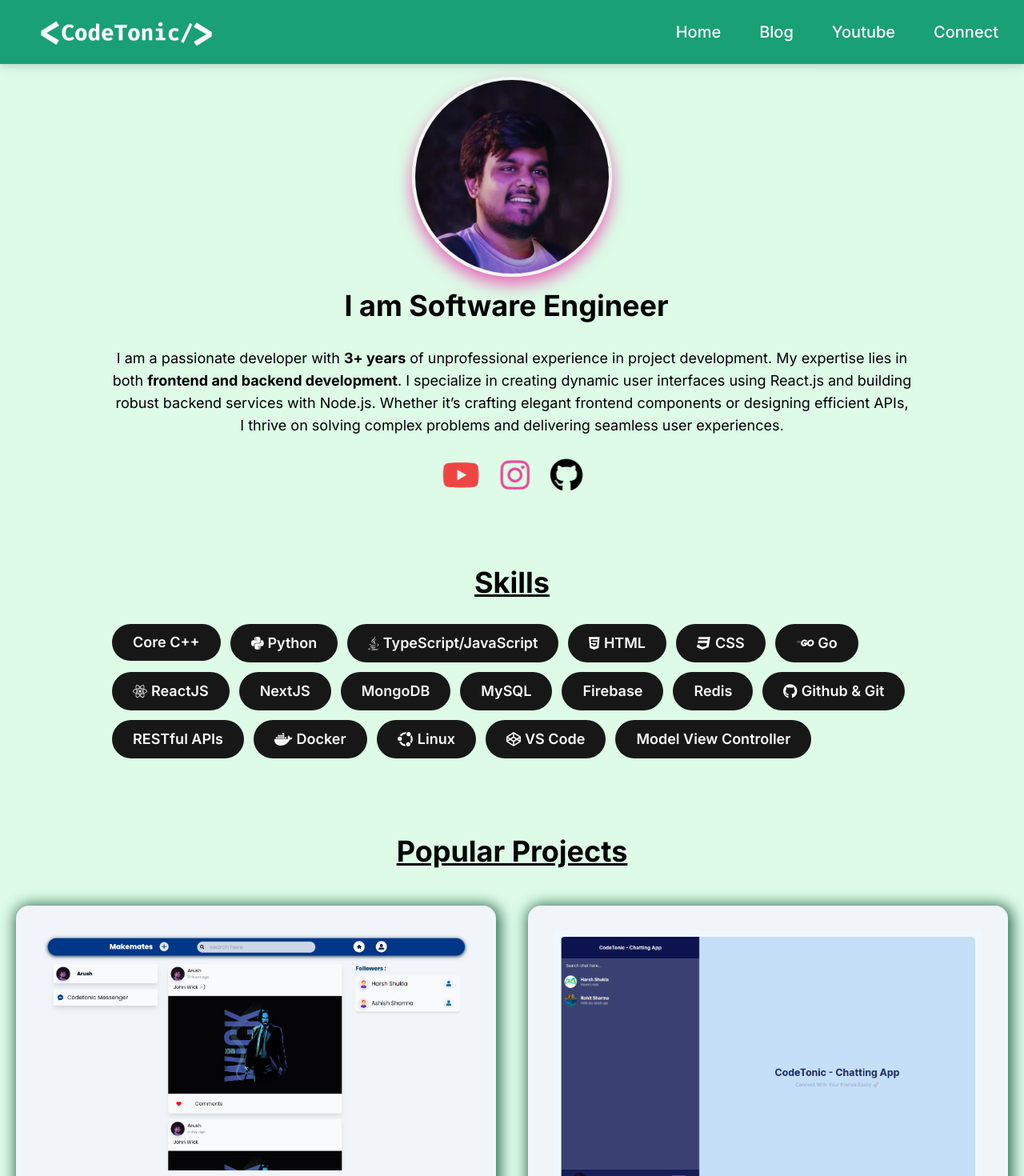
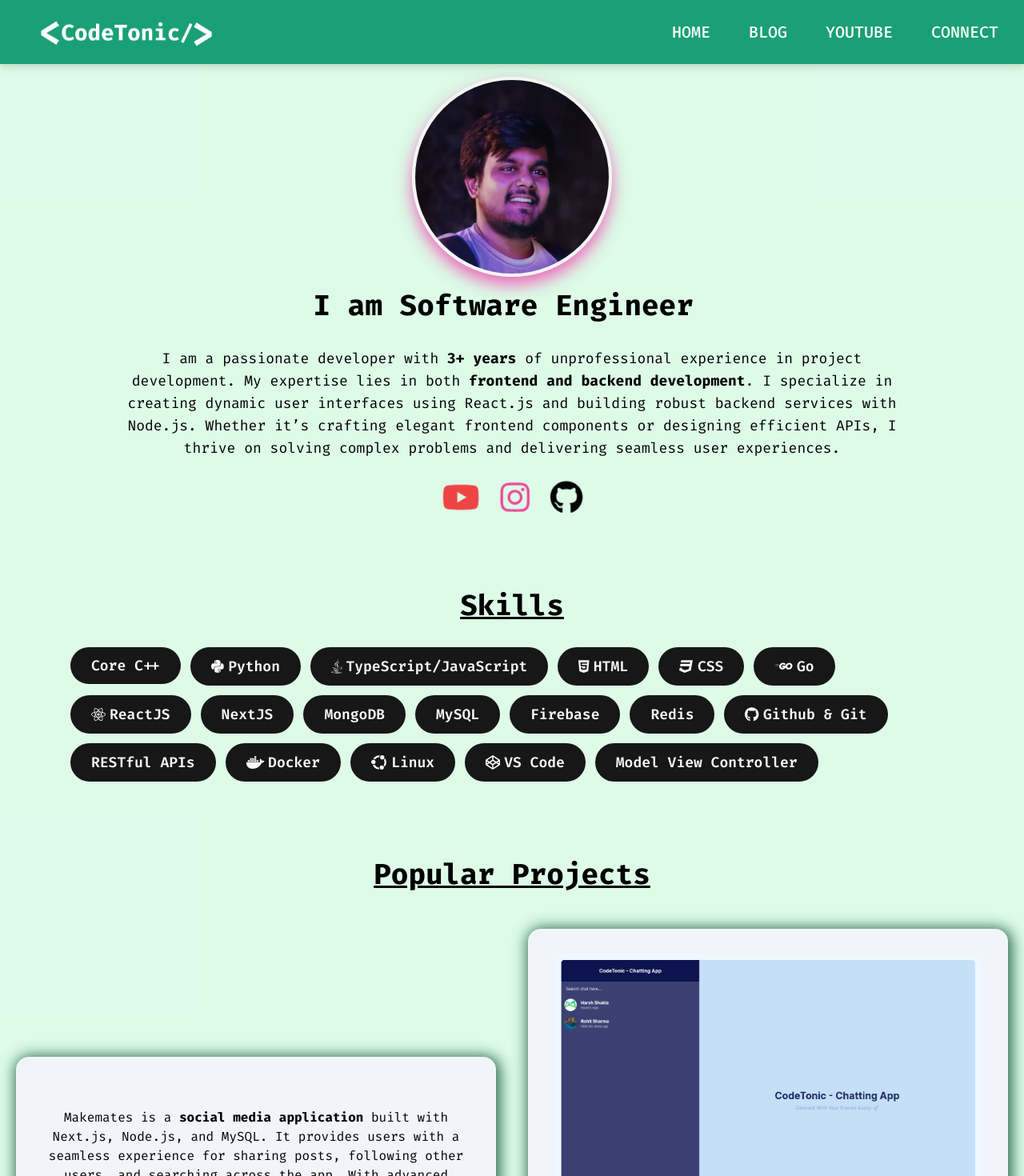
Before and after one commit to asyncarush/portfolio, a Next.js app: page / in a window 1280 px wide. Shown: the top 1470 px of the page at 80% size. Built offline with nearby package versions, Linux system fonts and the light colour scheme.

Commit message:
add responsiveness

```diff
--- a/app/layout.tsx
+++ b/app/layout.tsx
@@ -1,8 +1,9 @@
 import type { Metadata } from "next";
-import { Inter } from "next/font/google";
 import "./globals.css";
 
-const inter = Inter({ subsets: ["latin"] });
+import { Fira_Code } from "next/font/google";
+
+const firacode = Fira_Code({ subsets: ["latin"] });
 
 export const metadata: Metadata = {
   title: "<CodeTonic/>",
@@ -16,7 +17,9 @@
 }>) {
   return (
     <html lang="en">
-      <body className={`${inter.className} bg-green-200 flex justify-center`}>
+      <body
+        className={`${firacode.className} bg-green-200 flex justify-center`}
+      >
         {children}
       </body>
     </html>
--- a/app/page.tsx
+++ b/app/page.tsx
@@ -3,11 +3,10 @@
 import Navbar from "@/components/Navbar";
 import Populars from "@/components/Popular";
 import Skills from "@/components/Skills";
-import { AnimatePresence } from "framer-motion";
 
 export default function Home() {
   return (
-    <main className="flex min-h-screen w-[1400px] flex-col bg-white/50 ">
+    <main className="flex min-h-screen w-full md:w-[1400px] flex-col bg-white/50 ">
       <Navbar />
       <Info />
       <Skills />
--- a/components/Info.tsx
+++ b/components/Info.tsx
@@ -32,11 +32,13 @@
         ]}
         wrapper="span"
         speed={50}
-        className="text-4xl font-bold relative top-4"
+        className="text-2xl md:text-4xl font-bold relative top-4"
         repeat={Infinity}
       />
 
-      <p className="text-lg w-[1000px] text-center mt-12">
+      <p
+        className={`px-2 text-md md:text-lg w-full md:w-[1000px] text-center mt-12`}
+      >
         I am a passionate developer with <b>3+ years</b> of unprofessional
         experience in project development. My expertise lies in both{" "}
         <b>frontend and backend development</b>. I specialize in creating
--- a/components/Navbar.tsx
+++ b/components/Navbar.tsx
@@ -1,8 +1,18 @@
 import Image from "next/image";
 import Logo from "@/public/logo.png";
 import Link from "next/link";
-import { useScroll, useSpring } from "framer-motion";
-import { useEffect } from "react";
+
+import {
+  Sheet,
+  SheetContent,
+  SheetDescription,
+  SheetHeader,
+  SheetTitle,
+  SheetTrigger,
+} from "@/components/ui/sheet";
+import { FontAwesomeIcon } from "@fortawesome/react-fontawesome";
+import { faMarkdown } from "@fortawesome/free-brands-svg-icons";
+import { FaBars } from "react-icons/fa";
 
 export default function Navbar() {
   return (
@@ -13,22 +23,49 @@
             <Image src={Logo} width="220" height="100" alt="codetonic logo" />
           </Link>
         </div>
-        <ul className="flex gap-12 text-xl items-center text-white pr-8 font-medium">
+
+        <ul className="hidden md:flex gap-12 text-xl items-center text-white pr-8 font-medium">
           <li>
-            <Link href="/">Home</Link>
+            <Link href="/">HOME</Link>
           </li>
           <li>
-            <Link href="/blog">Blog</Link>
+            <Link href="/blog">BLOG</Link>
           </li>
           <li>
-            <Link href="/youtube">Youtube</Link>
+            <Link href="/youtube">YOUTUBE</Link>
           </li>
           <li>
-            <Link href="/connect">Connect</Link>
+            <Link href="/connect">CONNECT</Link>
           </li>
         </ul>
+        <div className="md:hidden md:z-[999999999]">
+          <Sheet>
+            <SheetTrigger className="pr-8">
+              <FaBars className="text-white w-6 h-6" />
+            </SheetTrigger>
+            <SheetContent className="w-full top-[80px]">
+              <SheetHeader>
+                <SheetDescription>
+                  <ul className="flex flex-col gap-8">
+                    <li>
+                      <Link href="/">HOME</Link>
+                    </li>
+                    <li>
+                      <Link href="/blog">BLOG</Link>
+                    </li>
+                    <li>
+                      <Link href="/youtube">YOUTUBE</Link>
+                    </li>
+                    <li>
+                      <Link href="/connect">CONNECT</Link>
+                    </li>
+                  </ul>
+                </SheetDescription>
+              </SheetHeader>
+            </SheetContent>
+          </Sheet>
+        </div>
       </header>
-      <div></div>
     </>
   );
 }
--- a/components/Popular.tsx
+++ b/components/Popular.tsx
@@ -17,13 +17,13 @@
     <div className="flex flex-col w-full mt-24 items-center">
       <h1 className="text-4xl font-bold underline">Popular Projects</h1>
 
-      <div className="flex justify-between gap-10">
-        <div className="rounded-2xl hover:scale-105 duration-500 justify-between cursor-pointer w-[600px] mt-12 p-8 bg-slate-100 shadow-[2px_2px_18px_3px_#276749] flex flex-col items-center gap-8">
-          <div>
+      <div className="flex md:flex-row flex-col items-center justify-between gap-10">
+        <div className="rounded-2xl hover:scale-105 duration-500 justify-between cursor-pointer w-[400px] md:w-[600px] mt-12 p-8 bg-slate-100 shadow-[2px_2px_18px_3px_#276749] flex flex-col items-center gap-8">
+          <div className="relative  md:w-[600px] h-auto">
             <Image
               src={makematesThumbnail}
-              width={"600"}
-              height={"300"}
+              width="0"
+              height="0"
               alt="makemates-image"
             />
           </div>
@@ -57,7 +57,7 @@
           </div>
         </div>
 
-        <div className="w-[600px] rounded-2xl hover:scale-105 duration-500 cursor-pointer justify-between mt-12 p-8 bg-slate-100 shadow-[2px_2px_18px_3px_#276749] flex flex-col items-center gap-8">
+        <div className="rounded-2xl hover:scale-105 duration-500 justify-between cursor-pointer w-[400px] md:w-[600px] mt-12 p-8 bg-slate-100 shadow-[2px_2px_18px_3px_#276749] flex flex-col items-center gap-8">
           <div>
             <Image
               src={chat}
--- a/components/Skills.tsx
+++ b/components/Skills.tsx
@@ -17,27 +17,10 @@
 import { motion } from "framer-motion";
 
 function Skills() {
-  const allSkils = ["HTML", "CSS", "TypeScript"];
-  //   Languages: C++, Python, JavaScript, Typescript, HTML, CSS, Go Lang
-  //   Frontend Frameworks: ReactJS, NextJS
-  //   Backend Frameworks: NodeJS, Express
-  //   Database: MongoDB, Firebase, MySQL, Redis, PostgreSQL
-  //   Others: Git & GitHub, RESTful APIs, OOPS, MVC, Docker
-  //   Soft skills: Technical Communication, Technical leadership, Team player
-  //   Tools: Linux, Visual Studio Code, Figma for Web Design
-  // <motion.div
-  // initial={{ scale: 0 }}
-  // animate={{ rotate: 180, scale: 1 }}
-  // transition={{
-  //   type: "spring",
-  //   stiffness: 260,
-  //   damping: 20
-  // }}
-
   return (
     <div className="flex flex-col items-center mt-24">
       <h1 className="text-4xl font-bold underline">Skills</h1>
-      <div className="mt-8 flex gap-3 font-bold flex-wrap w-[1000px]">
+      <div className="mt-8 flex gap-3 font-bold flex-wrap flex-col px-12 md:flex-row w-full md:w-[1200px]">
         <motion.div
           initial={{ scale: 0 }}
           animate={{ scale: 1 }}
--- a/components/Social.tsx
+++ b/components/Social.tsx
@@ -15,7 +15,7 @@
     <motion.div
       initial={{ scale: 1 }}
       animate={{ scale: 1.3 }}
-      transition={{ ease : "easeOut"}}
+      transition={{ ease: "easeOut" }}
       className="mt-8"
     >
       <p className="social-container flex gap-5">
--- /dev/null
+++ b/components/ui/sheet.tsx
@@ -0,0 +1,140 @@
+"use client"
+
+import * as React from "react"
+import * as SheetPrimitive from "@radix-ui/react-dialog"
+import { cva, type VariantProps } from "class-variance-authority"
+import { X } from "lucide-react"
+
+import { cn } from "@/lib/utils"
+
+const Sheet = SheetPrimitive.Root
+
+const SheetTrigger = SheetPrimitive.Trigger
+
+const SheetClose = SheetPrimitive.Close
+
+const SheetPortal = SheetPrimitive.Portal
+
+const SheetOverlay = React.forwardRef<
+  React.ElementRef<typeof SheetPrimitive.Overlay>,
+  React.ComponentPropsWithoutRef<typeof SheetPrimitive.Overlay>
+>(({ className, ...props }, ref) => (
+  <SheetPrimitive.Overlay
+    className={cn(
+      "fixed inset-0 z-50 bg-black/80  data-[state=open]:animate-in data-[state=closed]:animate-out data-[state=closed]:fade-out-0 data-[state=open]:fade-in-0",
+      className
+    )}
+    {...props}
+    ref={ref}
+  />
+))
+SheetOverlay.displayName = SheetPrimitive.Overlay.displayName
+
+const sheetVariants = cva(
+  "fixed z-50 gap-4 bg-background p-6 shadow-lg transition ease-in-out data-[state=open]:animate-in data-[state=closed]:animate-out data-[state=closed]:duration-300 data-[state=open]:duration-500",
+  {
+    variants: {
+      side: {
+        top: "inset-x-0 top-0 border-b data-[state=closed]:slide-out-to-top data-[state=open]:slide-in-from-top",
+        bottom:
+          "inset-x-0 bottom-0 border-t data-[state=closed]:slide-out-to-bottom data-[state=open]:slide-in-from-bottom",
+        left: "inset-y-0 left-0 h-full w-3/4 border-r data-[state=closed]:slide-out-to-left data-[state=open]:slide-in-from-left sm:max-w-sm",
+        right:
+          "inset-y-0 right-0 h-full w-3/4  border-l data-[state=closed]:slide-out-to-right data-[state=open]:slide-in-from-right sm:max-w-sm",
+      },
+    },
+    defaultVariants: {
+      side: "right",
+    },
+  }
+)
+
+interface SheetContentProps
+  extends React.ComponentPropsWithoutRef<typeof SheetPrimitive.Content>,
+    VariantProps<typeof sheetVariants> {}
+
+const SheetContent = React.forwardRef<
+  React.ElementRef<typeof SheetPrimitive.Content>,
+  SheetContentProps
+>(({ side = "right", className, children, ...props }, ref) => (
+  <SheetPortal>
+    <SheetOverlay />
+    <SheetPrimitive.Content
+      ref={ref}
+      className={cn(sheetVariants({ side }), className)}
+      {...props}
+    >
+      {children}
+      <SheetPrimitive.Close className="absolute right-4 top-4 rounded-sm opacity-70 ring-offset-background transition-opacity hover:opacity-100 focus:outline-none focus:ring-2 focus:ring-ring focus:ring-offset-2 disabled:pointer-events-none data-[state=open]:bg-secondary">
+        <X className="h-4 w-4" />
+        <span className="sr-only">Close</span>
+      </SheetPrimitive.Close>
+    </SheetPrimitive.Content>
+  </SheetPortal>
+))
+SheetContent.displayName = SheetPrimitive.Content.displayName
+
+const SheetHeader = ({
+  className,
+  ...props
+}: React.HTMLAttributes<HTMLDivElement>) => (
+  <div
+    className={cn(
+      "flex flex-col space-y-2 text-center sm:text-left",
+      className
+    )}
+    {...props}
+  />
+)
+SheetHeader.displayName = "SheetHeader"
+
+const SheetFooter = ({
+  className,
+  ...props
+}: React.HTMLAttributes<HTMLDivElement>) => (
+  <div
+    className={cn(
+      "flex flex-col-reverse sm:flex-row sm:justify-end sm:space-x-2",
+      className
+    )}
+    {...props}
+  />
+)
+SheetFooter.displayName = "SheetFooter"
+
+const SheetTitle = React.forwardRef<
+  React.ElementRef<typeof SheetPrimitive.Title>,
+  React.ComponentPropsWithoutRef<typeof SheetPrimitive.Title>
+>(({ className, ...props }, ref) => (
+  <SheetPrimitive.Title
+    ref={ref}
+    className={cn("text-lg font-semibold text-foreground", className)}
+    {...props}
+  />
+))
+SheetTitle.displayName = SheetPrimitive.Title.displayName
+
+const SheetDescription = React.forwardRef<
+  React.ElementRef<typeof SheetPrimitive.Description>,
+  React.ComponentPropsWithoutRef<typeof SheetPrimitive.Description>
+>(({ className, ...props }, ref) => (
+  <SheetPrimitive.Description
+    ref={ref}
+    className={cn("text-sm text-muted-foreground", className)}
+    {...props}
+  />
+))
+SheetDescription.displayName = SheetPrimitive.Description.displayName
+
+export {
+  Sheet,
+  SheetPortal,
+  SheetOverlay,
+  SheetTrigger,
+  SheetClose,
+  SheetContent,
+  SheetHeader,
+  SheetFooter,
+  SheetTitle,
+  SheetDescription,
+}
--- a/package.json
+++ b/package.json
@@ -11,6 +11,7 @@
   "dependencies": {
     "@fortawesome/free-brands-svg-icons": "^6.5.2",
     "@fortawesome/react-fontawesome": "^0.2.2",
+    "@radix-ui/react-dialog": "^1.0.5",
     "class-variance-authority": "^0.7.0",
     "clsx": "^2.1.1",
     "framer-motion": "^11.2.10",
@@ -18,6 +19,7 @@
     "next": "14.2.3",
     "react": "^18",
     "react-dom": "^18",
+    "react-icons": "^5.2.1",
     "react-social-icons": "^6.16.0",
     "react-type-animation": "^3.2.0",
     "tailwind-merge": "^2.3.0",
```
Also changed, not shown: 1 other file (tests, documents, lock files or other folders).
